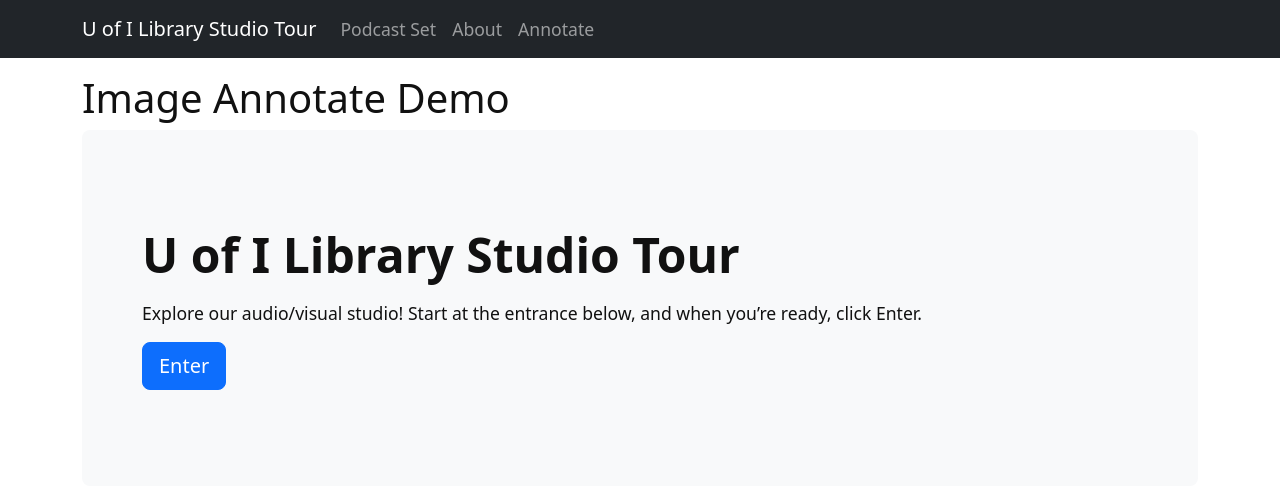
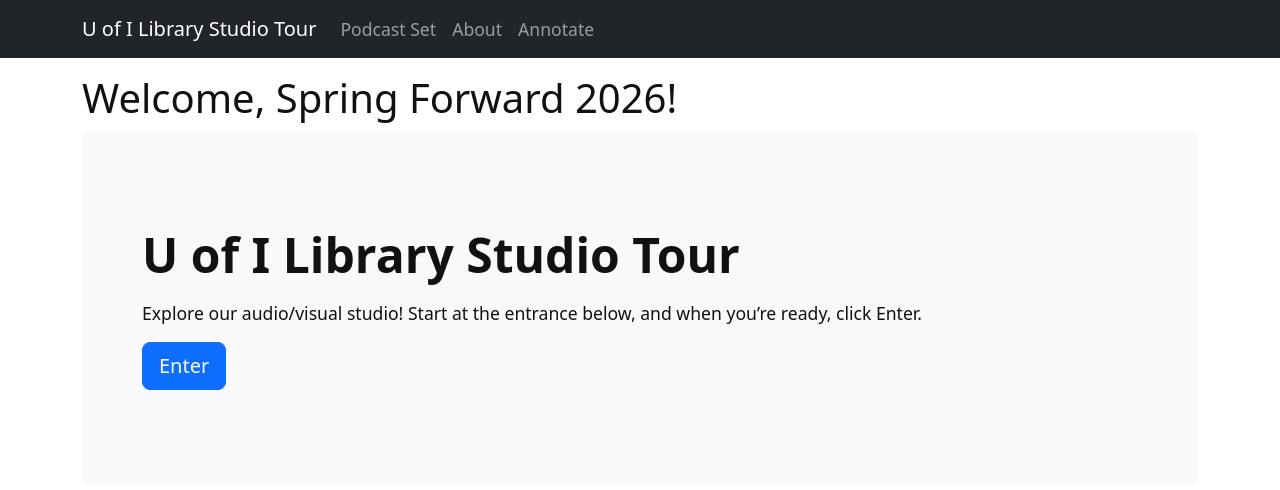
Before and after one commit to llove28/studio-tour, a Jekyll site: the page built from pages/index.md, in a window 1280 px wide. Shown: the top 490 px of the page. Built offline with Jekyll 4.4.1, drawn with Linux system fonts in a browser that asks for light colours; grey boxes are pictures that could not be loaded.

Commit message:
Change page title

```diff
--- a/pages/index.md
+++ b/pages/index.md
@@ -1,5 +1,5 @@
 ---
-title: Image Annotate Demo
+title: Welcome, Spring Forward 2026!
 layout: page
 annotation-viewer: true
 ---
```
